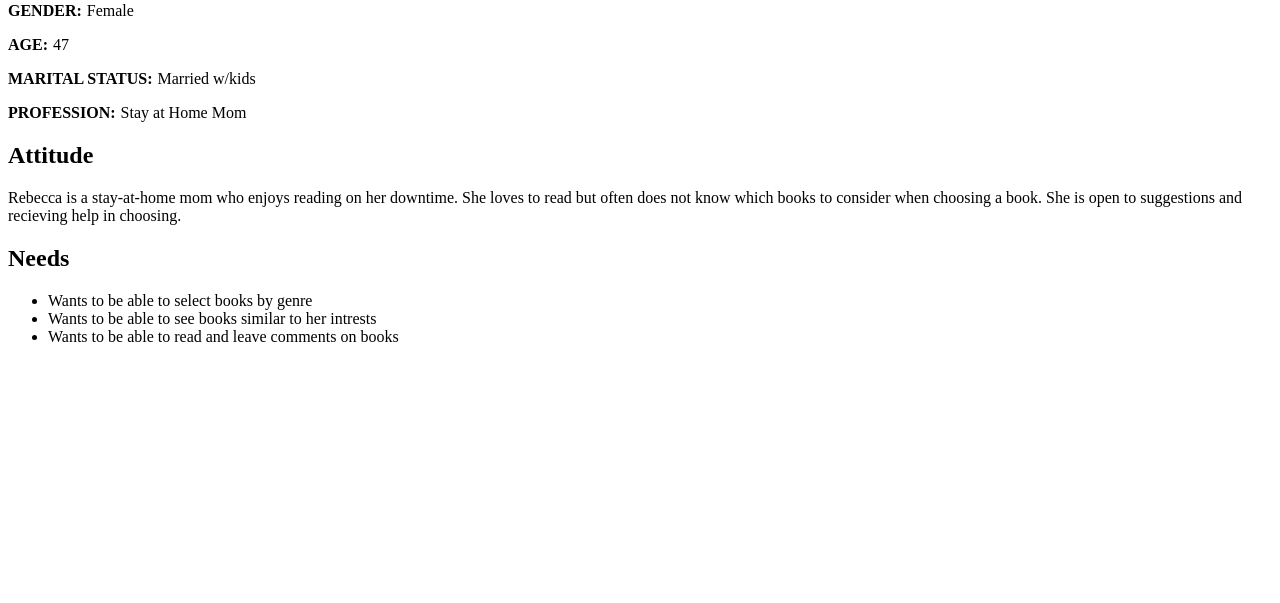
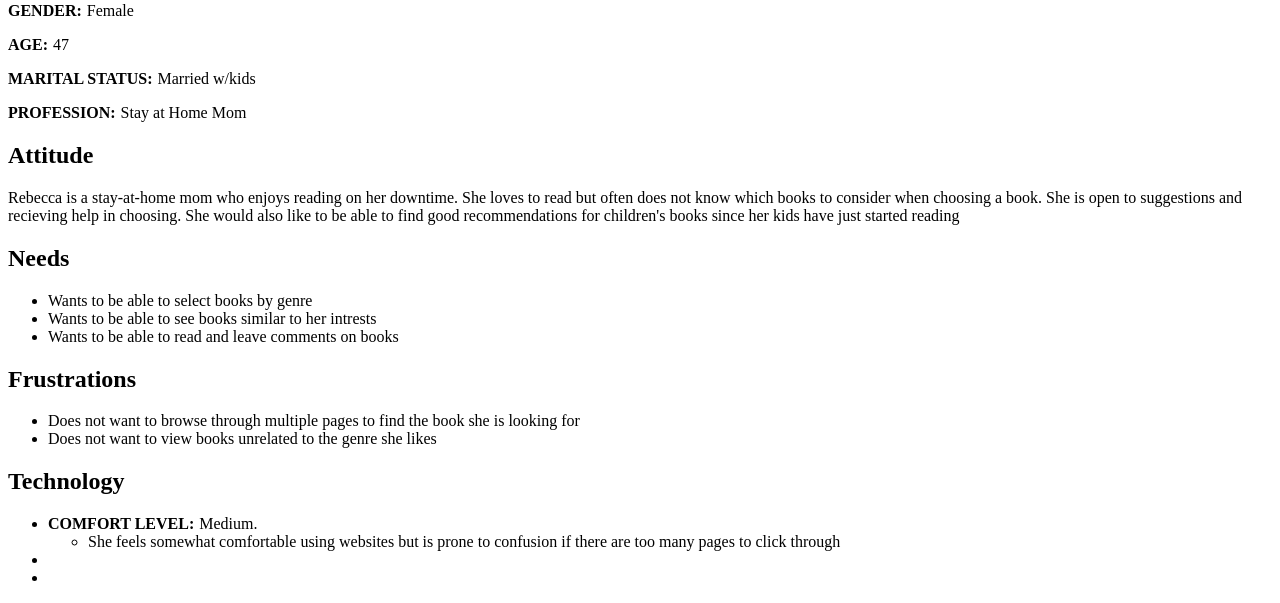
Before and after one commit to jisbell347/data-design, a PHP site: page /rebecca.php in a window 1280 px wide. Shown: the part 316-919 px from the top of the page. Before the commit the page ends 658 px from the top, so only its background shows below. Run offline with PHP 8.4, Linux system fonts and the light colour scheme.

Commit message:
Included frustrations and technology level of persona

```diff
--- a/epic/rebecca.php
+++ b/epic/rebecca.php
@@ -20,7 +20,7 @@
 		</div>
 		<div>
 			<h2>Attitude</h2>
-			<p>Rebecca is a stay-at-home mom who enjoys reading on her downtime. She loves to read but often does not know which books to consider when choosing a book. She is open to suggestions and recieving help in choosing.</p>
+			<p>Rebecca is a stay-at-home mom who enjoys reading on her downtime. She loves to read but often does not know which books to consider when choosing a book. She is open to suggestions and recieving help in choosing. She would also like to be able to find good recommendations for children's books since her kids have just started reading</p>
 		</div>
 		<div>
 			<h2>Needs</h2>
@@ -30,5 +30,23 @@
 				<li>Wants to be able to read and leave comments on books</li>
 			</ul>
 		</div>
+		<div>
+			<h2>Frustrations</h2>
+			<ul>
+				<li>Does not want to browse through multiple pages to find the book she is looking for</li>
+				<li>Does not want to view books unrelated to the genre she likes</li>
+			</ul>
+		</div>
+		<div>
+			<h2>Technology</h2>
+				<ul>
+					<li><span class="bold">Comfort level:</span>Medium.</li>
+						<ul>
+						<li>She feels somewhat comfortable using websites but is prone to confusion if there are too many pages to click through</li>
+						</ul>
+					<li></li>
+					<li></li>
+				</ul>
+		</div>
 	</body>
 </html>
```
